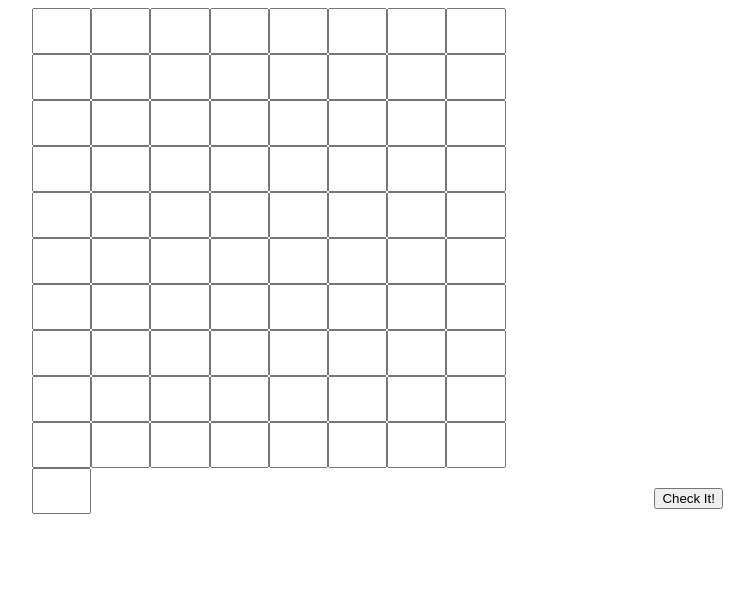
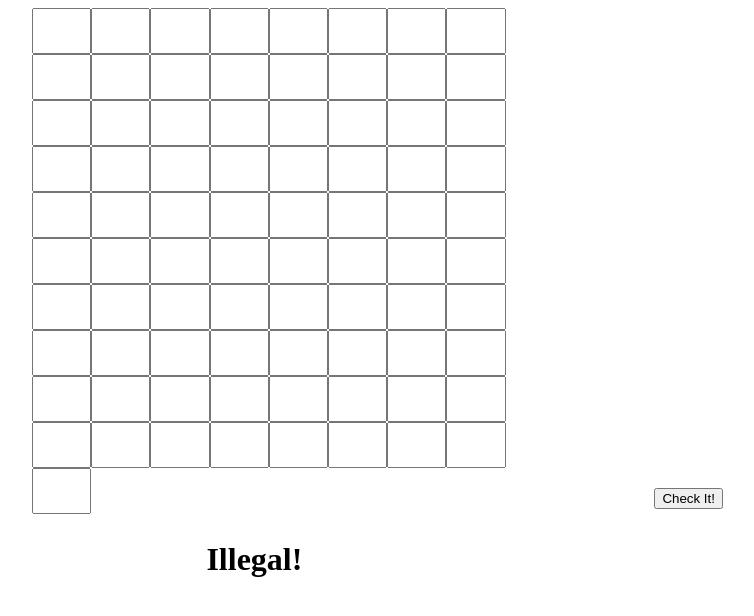
Before and after one commit to CHuber42/W5-Tues-Sudoku-Checker, a website built with webpack: page src/index.html in a window 1280 px wide. Both pictures are taken after a click on the button "Check It!". Shown: the whole page, without its empty margins (352-1106 px from the left). Built offline with nearby package versions, Linux system fonts and the light colour scheme.

Commit message:
add output box for logical result

```diff
--- a/src/index.html
+++ b/src/index.html
@@ -127,5 +127,6 @@
 
     </div>
     <button type="submit">Check It!</button>
+    <p id='conclusion'></p>
   </body>
 </html>
--- a/src/main.js
+++ b/src/main.js
@@ -79,9 +79,9 @@ $("button").click(function(event) {
   let columnLegal = checkFirstColumn();
   let rowLegal = checkFirstRow();
   if ((rowLegal == "Legal!") && (columnLegal == "Legal!")) {
-    //print legal
+    $("#conclusion").append("Legal!")
   }
   else {
-    //print illegal
+    $("#conclusion").append("Illegal!")
   }
 });
--- a/src/styles.css
+++ b/src/styles.css
@@ -26,5 +26,10 @@ button {
 
 body {
   height: 80vh;
+}
 
+p {
+  margin-left: 43vw;
+  font-size: xx-large;
+  font-weight: 900;
 }
```
